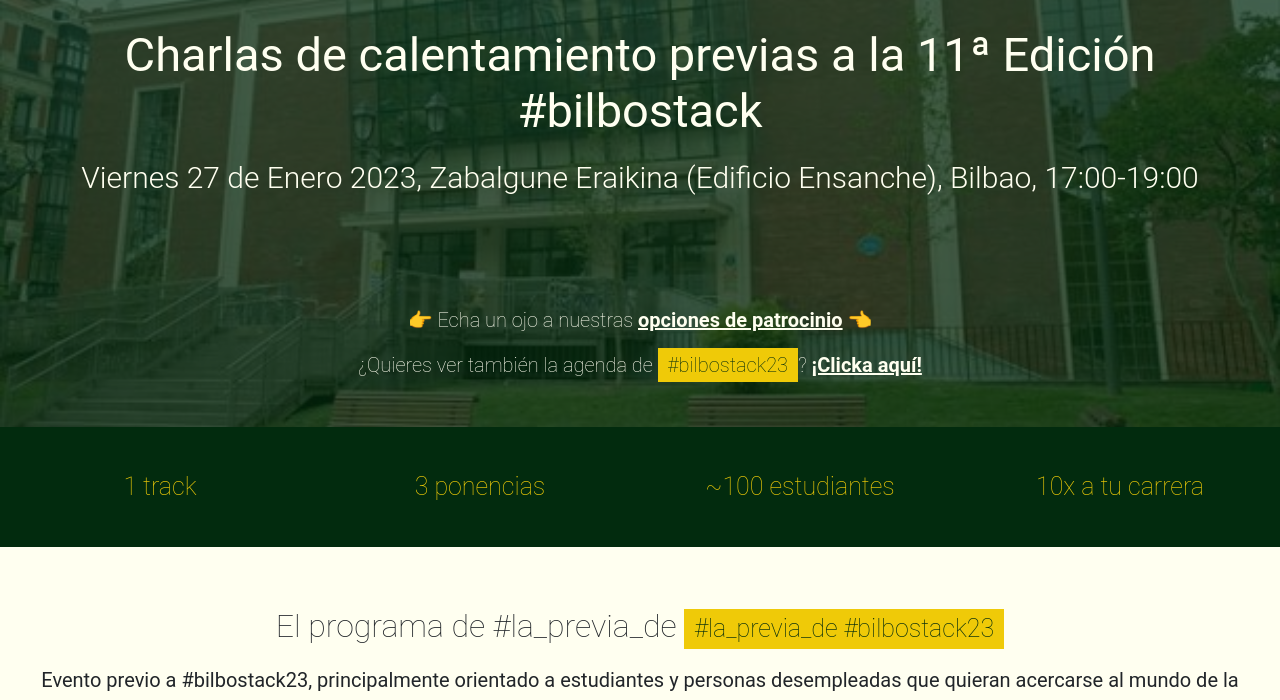
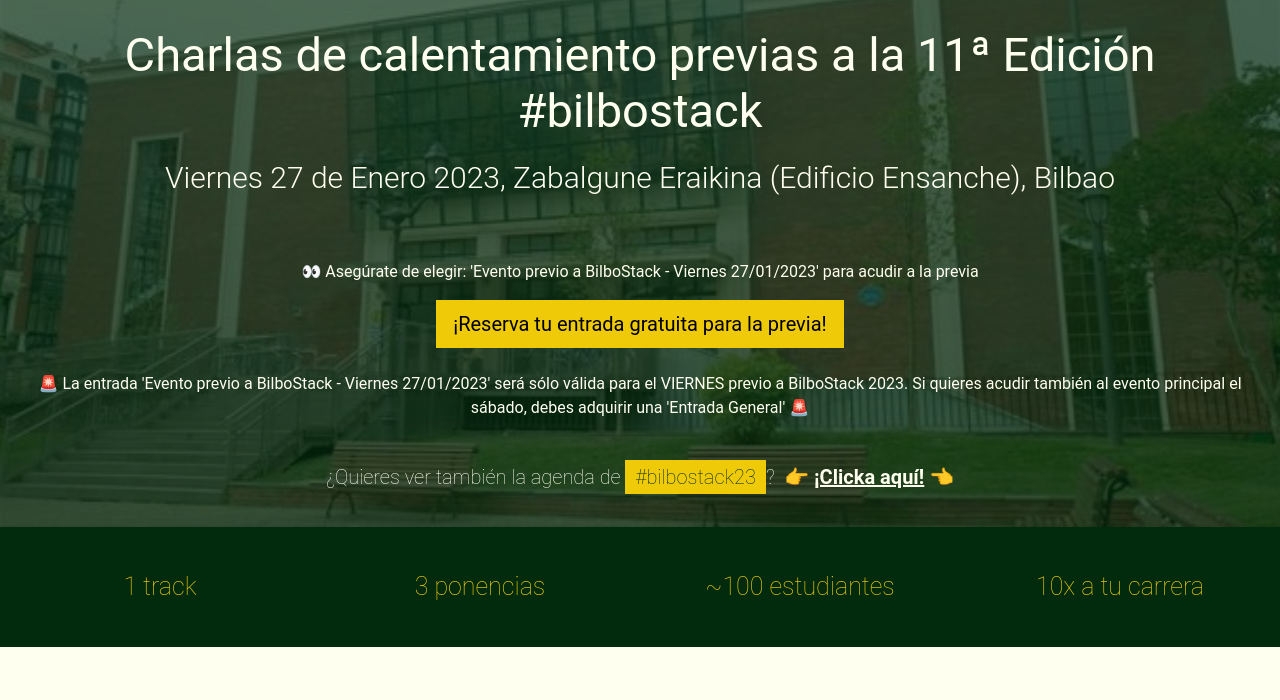
Before and after one commit to bilbostack/2023-previa-website, a Gatsby site: page / in a window 1280 px wide. Shown: the part 193-893 px from the top of the page. Built offline with nearby package versions, Linux system fonts and the light colour scheme; Gatsby itself is replaced by a stand-in of ours.

Commit message:
open previous event tickets for everybody

```diff
--- a/data/data.js
+++ b/data/data.js
@@ -4,7 +4,7 @@
     "logo": "/logo.png",
     "conference_name": "previa Bilbostack",
     "conference_claim": "Charlas de calentamiento previas a la 11ª Edición #bilbostack",
-    "conference_date": "Viernes 27 de Enero 2023, Zabalgune Eraikina (Edificio Ensanche), Bilbao, 17:00-19:00",
+    "conference_date": "Viernes 27 de Enero 2023, Zabalgune Eraikina (Edificio Ensanche), Bilbao",
     "conference_hashtag": "#la_previa_de #bilbostack23",
     "location": {
         "gmaps_iframe_url": "https://www.google.com/maps/embed?pb=!1m18!1m12!1m3!1d2905.4073778003344!2d-2.9309531!3d43.263840599999995!2m3!1f0!2f0!3f0!3m2!1i1024!2i768!4f13.1!3m3!1m2!1s0xd4e4fda6e8f040d%3A0xf7a71a76aaddbeb9!2sZabalgune%20Eraikina!5e0!3m2!1sen!2ses!4v1670236049038!5m2!1sen!2ses",
@@ -17,9 +17,10 @@
         ]
     },
     "header_banner": {
-        "cta_pre_text": "",
-        "cta_visible": false,
-        "cta_text": "¡Reserva tu entrada para la previa!",
+        "cta_pre_text": "👀 Asegúrate de elegir: 'Evento previo a BilboStack - Viernes 27/01/2023' para acudir a la previa",
+        "cta_visible": true,
+        "cta_text": "¡Reserva tu entrada gratuita para la previa!",
+        "cta_post_text": "🚨 La entrada 'Evento previo a BilboStack - Viernes 27/01/2023' será sólo válida para el VIERNES previo a BilboStack 2023. Si quieres acudir también al evento principal el sábado, debes adquirir una 'Entrada General' 🚨",
         "cta_url": "https://bilbostack2023.eventbrite.es/"
     },
     "home": {
--- a/gatsby-node.js
+++ b/gatsby-node.js
@@ -55,6 +55,7 @@
                 cta_pre_text,
                 cta_visible,
                 cta_text,
+                cta_post_text,
                 cta_url
                 }
                 speakers {
--- a/src/components/headerHome.js
+++ b/src/components/headerHome.js
@@ -17,8 +17,8 @@
           <h1 class="display-4" dangerouslySetInnerHTML={claimWithHtml()}></h1>
           <p class="lead">{data.conference_date}</p>
 
-          <p>{data.header_banner.cta_pre_text}{data.header_banner.cta_visible}</p>
           <div class={data.header_banner.cta_visible === true ? "" : "hidden"}>
+            <p>{data.header_banner.cta_pre_text}</p>
             <a
               class="btn btn-primary btn-lg"
               href={data.header_banner.cta_url}
@@ -28,30 +28,18 @@
             >
               {data.header_banner.cta_text}
             </a>
+            <p><br />{data.header_banner.cta_post_text}</p>
           </div>
-          <br /><br />
-          <div id="dossier">
-            <h5>
-              <span>
-                👉 Echa un ojo a nuestras&nbsp;
-                <a href="/sponsors/bilbostack-sponsors-2023_es.pdf"
-                  target="_blank"
-                  role="button"
-                  rel="noopener noreferrer">
-                    opciones de patrocinio
-                </a> 👈
-              </span>
-            </h5>
-          </div>
+          <br />
           <div id="hashtag">
             <h5>
               <p>
                 ¿Quieres ver también la agenda de <span>#bilbostack23</span>?&nbsp;
-                <a href="https://bilbostack.com/"
+                👉 <a href="https://bilbostack.com/"
                   target="_blank"
                   rel="noopener noreferrer">
                      ¡Clicka aquí!
-                </a>
+                </a> 👈
               </p>
             </h5>
           </div>
--- a/src/pages/index.js
+++ b/src/pages/index.js
@@ -104,6 +104,7 @@
           cta_pre_text
           cta_visible
           cta_text
+          cta_post_text
           cta_url
         }
         speakers {
--- a/src/scss/custom.scss
+++ b/src/scss/custom.scss
@@ -82,7 +82,7 @@
         background-size: cover;
         background-position: center center;
         .cover{
-            min-height: 620px;
+            min-height: 720px;
             background-color: rgba($secondary2, .7);
         }
         .content{
--- a/src/templates/page-template.js
+++ b/src/templates/page-template.js
@@ -170,6 +170,7 @@
           cta_pre_text
           cta_visible
           cta_text
+          cta_post_text
           cta_url
         }
       }
```
Also changed, not shown: tests/__fixtures/HeaderConfig.js (+1 -0 lines).
